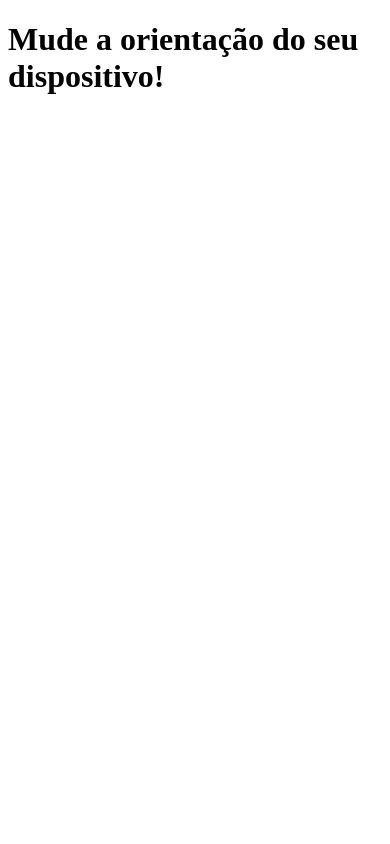
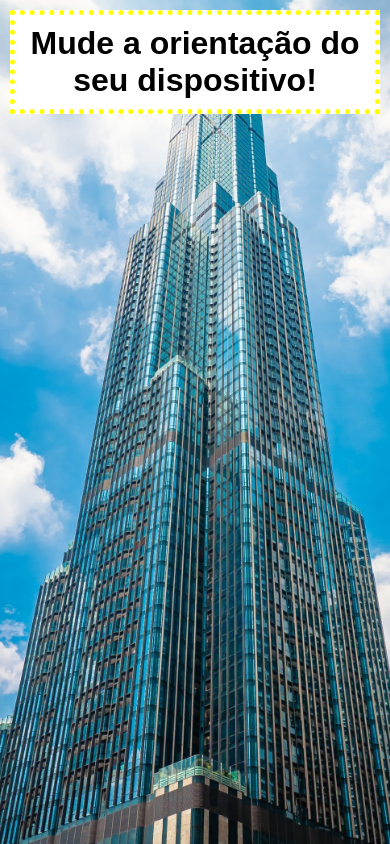
Before and after one commit to Marcelohrr/Atividades_menores, a PHP site: page / in a window 390 px wide. Run offline with PHP 8.4, Linux system fonts and the light colour scheme.

Commit message:
Finaliza segundo exercício de media queries

```diff
--- a/HTML5 e CSS3/Módulo 4/media-query2/estilos/landscape.css
+++ b/HTML5 e CSS3/Módulo 4/media-query2/estilos/landscape.css
@@ -1,3 +1,9 @@
 @charset "UTF-8";
 
 /* Configurações para landscape */
+
+body {
+    background-color: green;
+    background-image: url("../imagens/landscape.jpg");
+    background-position: center center;
+}
--- a/HTML5 e CSS3/Módulo 4/media-query2/estilos/portrait.css
+++ b/HTML5 e CSS3/Módulo 4/media-query2/estilos/portrait.css
@@ -1,3 +1,9 @@
 @charset "UTF-8";
 
 /* Configurações para portrait */
+
+body {
+    background-color: blue;
+    background-image: url("../imagens/portrait.jpg");
+    background-position: center top;
+}
--- a/HTML5 e CSS3/Módulo 4/media-query2/estilos/style.css
+++ b/HTML5 e CSS3/Módulo 4/media-query2/estilos/style.css
@@ -1,3 +1,25 @@
 @charset "UTF-8";
 
 /* Configurações gerais */
+
+* {
+    margin: 0;
+    padding: 0;
+    font-family: Arial, Helvetica, sans-serif;
+}
+
+html, body {
+    width: 100vw;
+    height: 100vh;
+    background-color: lightpink;
+    text-align: center;
+    background-size: cover;
+}
+
+h1 {
+    display: inline-block;
+    background-color: white;
+    margin: 10px;
+    border: 5px dotted yellow;
+    padding: 10px;
+}
```
